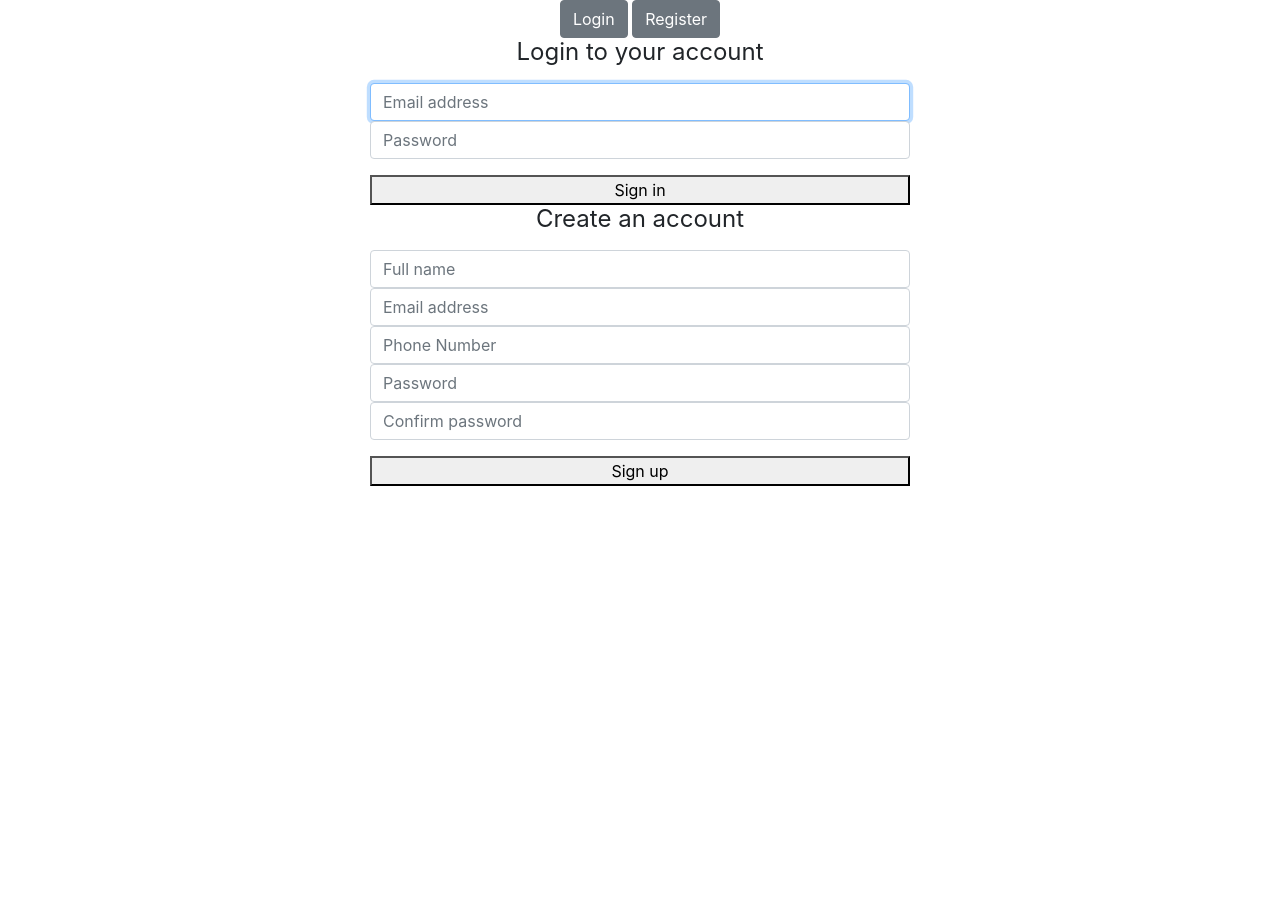
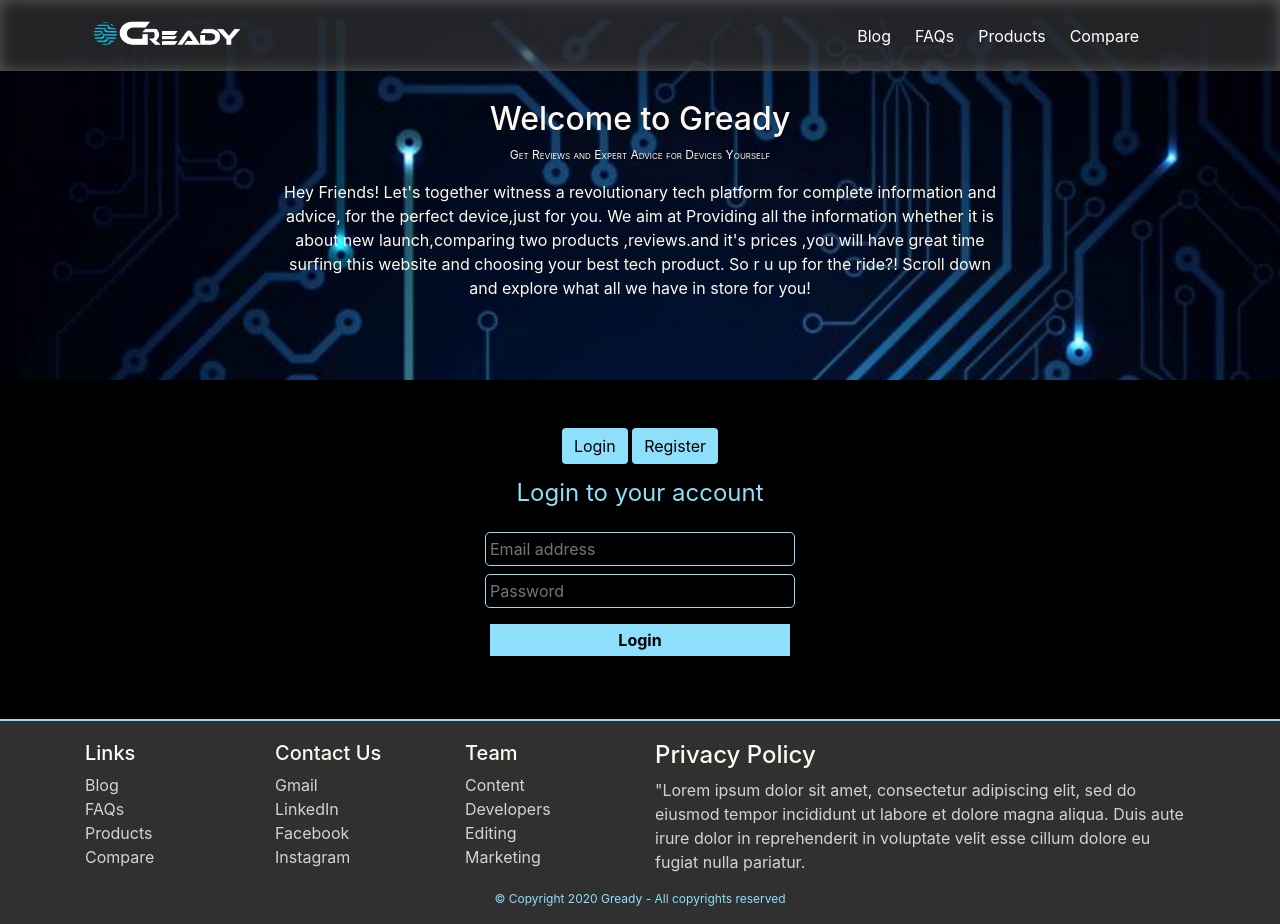
Before and after one commit to LazyCoder-1506/GREADY_prototype, a website: page login.html in a window 1280 px wide. Before the commit the page ends 800 px from the top, so only its background shows below. Drawn offline with nearby package versions, Linux system fonts and the light colour scheme.

Commit message:
login page attached

```diff
--- a/css/styles.css
+++ b/css/styles.css
@@ -60,6 +60,20 @@
     color : black;
 }
 
+.button_solid_color
+{
+    background-color : #8ddffc;
+    color : black;
+    border : none;
+}
+
+.input_fields_transparent
+{
+    background : none;
+    border : 1px solid #8ddffc;
+    border-radius : 5px;
+}
+
 .hr_plain
 {
     background-color : #8ddffc;
@@ -102,19 +116,19 @@
 
 #row_bg
 {
-    background-image : linear-gradient(to right, rgba(0,0,0,1), rgba(0,0,0,0.2), rgba(0,0,0,0.2),rgba(0,0,0,0.2),rgba(0,0,0,0.2), rgba(0,0,0,1)), url(../img/background2.jpg);
+    background-image : linear-gradient(to right, rgba(0,0,0,1), rgba(0,0,0,0.2), rgba(0,0,0,0.2),rgba(0,0,0,0.2),rgba(0,0,0,0.2), rgba(0,0,0,1)), url(../img/home_row_bg.jpg);
     background-size : 100% 100%;
 }
 
 #product_bg
 {
-    background-image : linear-gradient(to right, rgba(0,0,0,0), rgba(0,0,0,0), rgba(0,0,0,0),rgba(0,0,0,0),rgba(0,0,0,0), rgba(0,0,0,1)), url(../img/background.jpg);
+    background-image : linear-gradient(to right, rgba(0,0,0,0), rgba(0,0,0,0), rgba(0,0,0,0),rgba(0,0,0,0),rgba(0,0,0,0), rgba(0,0,0,1)), url(../img/home_product_bg.jpg);
     background-size : 100% 100%;
 }
 
 #compare_bg
 {
-    background-image : linear-gradient(to left, rgba(0,0,0,0), rgba(0,0,0,0), rgba(0,0,0,0),rgba(0,0,0,0),rgba(0,0,0,0), rgba(0,0,0,1)), url(../img/background1.jpg);
+    background-image : linear-gradient(to left, rgba(0,0,0,0), rgba(0,0,0,0), rgba(0,0,0,0),rgba(0,0,0,0),rgba(0,0,0,0), rgba(0,0,0,1)), url(../img/home_compare_bg.jpg);
     background-size : 100% 100%;
 }
 
@@ -122,9 +136,6 @@
 {
 
     padding : 3px 3px;
-    background : none;
-    border : 1px solid #8ddffc;
-    border-radius : 5px;
     resize : none;
 }
 
@@ -155,6 +166,19 @@
 }
 /*Blog page CSS ends*/
 
+/*Login page CSS*/
+#register
+{
+    display : none;
+}
+
+.form-signin {
+    width: 100%;
+    max-width: 330px;
+    padding: 15px;
+    margin: auto;
+}
+
 /*media queries*/
 @media (max-width : 900px)
 {
--- a/login.html
+++ b/login.html
@@ -1,7 +1,7 @@
 <!DOCTYPE html>
 <html>
 <head>
-	<title>Gready - Blog</title>
+	<title>Gready - Login</title>
 <!-- Required meta tags -->
     <meta charset="utf-8">
     <meta name="viewport" content="width=device-width, initial-scale=1, shrink-to-fit=no">
@@ -10,52 +10,154 @@
 	<link rel="stylesheet" href="https://stackpath.bootstrapcdn.com/font-awesome/4.7.0/css/font-awesome.min.css">
 
 <!-- Custom -->
-	<link rel="stylesheet" type="text/css" href="custom.css">
+
 
 <!-- Bootstrap -->
     <link rel="stylesheet" href="https://stackpath.bootstrapcdn.com/bootstrap/4.5.0/css/bootstrap.min.css">
+    <link rel="stylesheet" type="text/css" href="css/styles.css">
 </head>
-<body class="login-box">
-  <main>
-    <div class="container">
+<body>
+    <!--Navigation Bar-->
+
+	<nav class="navbar navbar-dark navbar-expand-sm fixed-top">
+        <div class="container">
+            <button class="navbar-toggler" type="button" data-toggle="collapse" data-target="#Navbar">
+                <span class="navbar-toggler-icon"></span>
+            </button>
+            <a class="navbar-brand mr-auto" href="index.html"><img src="img/brand1.png" height="45"></a>
+            <div class="collapse navbar-collapse" id="Navbar">
+                <ul class="navbar-nav ml-auto">
+                        <li class="nav-item mr-2"><a class="nav-link" href="blog.html">Blog</a></li>
+                        <li class="nav-item mr-2"><a class="nav-link" href="faq.html">FAQs</a></li>
+                        <li class="nav-item mr-2"><a class="nav-link" href="products.html">Products</a></li>
+                        <li class="nav-item mr-5"><a class="nav-link" href="compare.html">Compare</a></li>
+                </ul>
+			</div>
+
+		</div>
+	</nav>
+
+<!--Header-->
+
+	<header class="jumbotron">
+        <div class="container">
+            <div class="row row-content">
+                <div class = "col-12 col-lg-8 offset-lg-2 text_floralwhite text-center">
+					<h2>Welcome to Gready</h2>
+					<p style = "font-size : 12px; font-variant : small-caps">Get Reviews and Expert Advice for Devices Yourself</p>
+					<p>
+						Hey Friends! Let's together witness a revolutionary tech platform for complete information and
+						advice, for the perfect device,just for you. We aim at Providing all the information whether it is
+						about new launch,comparing two products ,reviews.and it's prices ,you will have great time
+						surfing this website and choosing your best tech product. So r u up for the ride?!
+						Scroll down and explore what all we have in store for you!
+					</p>
+				</div>
+
+            </div>
+        </div>
+	</header>
+
+    <div class="container my-5">
       <div class="row">
-        <div class="col-sm-3"></div>
-        <div class="col-sm-6">
+        <div class="col-sm-6 offset-sm-3">
           <div class="form-box">
             <div class="text-center">
-              <button type="button" class="btn btn-secondary" onclick="login()">Login</button>
-              <button type="button" class="btn btn-secondary" onclick="register()">Register</button>
+                <button type="button" class="btn button_solid_color" onclick="login()">Login</button>
+                <button type="button" class="btn button_solid_color" onclick="register()">Register</button>
             </div>
   <!--  Start Login Form-->
             <form class="form-signin" id="login">
-              <h4 class="text-blue text-center mb-3 font-weight-normal">Login to your account</h4>
+                <h4 class="text_blue text-center mb-3 font-weight-normal">Login to your account</h4>
 
-              <input type="email" class="form-control" placeholder="Email address" required autofocus>
-              <input type="password" class="form-control" placeholder="Password" required>
-
-              <button class="login-button btn-block mt-3" type="submit">Sign in</button>
+                <div class = "form-row">
+                    <input type="email" class="input_fields_transparent text-white w-100 p-1 align-self-center mt-2 mx-auto" placeholder="Email address" required>
+                </div>
+                <div class = "form-row">
+                    <input type="password" class="input_fields_transparent text-white w-100 p-1 align-self-center mt-2 mx-auto" placeholder="Password" required>
+                </div>
+                <button class="button_solid_color btn-block mt-3 p-1" type="submit"><strong>Login</strong></button>
             </form>
   <!--  End Login Form-->
 
   <!--  Start Register Form-->
             <form class="form-signin"  id="register">
-                <h4 class="text-blue text-center mb-3 font-weight-normal">Create an account</h4>
-
-                <input type="text" class="form-control" placeholder="Full name" required autofocus>
-                <input type="email" class="form-control" placeholder="Email address" required autofocus>
-                <input type="phone" class="form-control" placeholder="Phone Number" required autofocus>
-                <input type="password" class="form-control" placeholder="Password" required autofocus>
-                <input type="password" class="form-control" placeholder="Confirm password" required>
-
-                <button class="login-button btn-block mt-3" type="submit">Sign up</button>
+                <h4 class="text_blue text-center mb-3 font-weight-normal">Create an account</h4>
+                <div class = "form-row">
+                    <input type="text" class="input_fields_transparent text-white w-100 p-1 align-self-center mt-2 mx-auto" placeholder="Full name" required>
+                </div>
+                <div class = "form-row">
+                    <input type="email" class="input_fields_transparent text-white w-100 p-1 align-self-center mt-2 mx-auto" placeholder="Email address" required>
+                </div>
+                <div class = "form-row">
+                    <input type="phone" class="input_fields_transparent text-white w-100 p-1 align-self-center mt-2 mx-auto" placeholder="Phone Number" required>
+                </div>
+                <div class = "form-row">
+                    <input type="password" class="input_fields_transparent text-white w-100 p-1 align-self-center mt-2 mx-auto" placeholder="Password" required>
+                </div>
+                <div class = "form-row">
+                    <input type="password" class="input_fields_transparent text-white w-100 p-1 align-self-center mt-2 mx-auto" placeholder="Confirm password" required>
+                </div>
+                <button class="button_solid_color btn-block mt-3 p-1" type="submit"><strong>Register</strong></button>
             </form>
   <!--  End Register Form-->
           </div>
         </div>
-        <div class="col-sm-3"></div>
       </div>
     </div>
-  </main>
+
+    <!--Footer-->
+
+	<footer class="footer text_floralwhite">
+        <div class="container">
+            <div class="row">
+                <div class="col-4 col-md-2">
+                    <h5>Links</h5>
+                    <ul class="list-unstyled">
+                        <li><a class = "text_lightgrey footer_link" href="blog.html">Blog</a></li>
+                        <li><a class = "text_lightgrey footer_link" href="forum.html">FAQs</a></li>
+                        <li><a class = "text_lightgrey footer_link" href="products.html">Products</a></li>
+                        <li><a class = "text_lightgrey footer_link" href="compare.html">Compare</a></li>
+                    </ul>
+				</div>
+
+				<div class="col-4 col-md-2">
+                    <h5>Contact Us</h5>
+                    <ul class="list-unstyled">
+                        <li><a class = "text_lightgrey footer_link" href="blog.html">Gmail</a></li>
+                        <li><a class = "text_lightgrey footer_link" href="forum.html">LinkedIn</a></li>
+                        <li><a class = "text_lightgrey footer_link" href="prooducts.html">Facebook</a></li>
+                        <li><a class = "text_lightgrey footer_link" href="compare.html">Instagram</a></li>
+                    </ul>
+                </div>
+
+				<div class="col-4 col-md-2">
+                    <h5>Team</h5>
+                    <ul class="list-unstyled">
+                        <li><a class = "text_lightgrey footer_link" href="team.html">Content</a></li>
+                        <li><a class = "text_lightgrey footer_link" href="team.html">Developers</a></li>
+                        <li><a class = "text_lightgrey footer_link" href="team.html">Editing</a></li>
+                        <li><a class = "text_lightgrey footer_link" href="team.html">Marketing</a></li>
+                    </ul>
+				</div>
+
+				<div class = "col-12 col-md-6">
+					<h4>Privacy Policy</h4>
+					<p class = "text_lightgrey">
+						"Lorem ipsum dolor sit amet, consectetur adipiscing elit, sed do eiusmod tempor incididunt ut labore et dolore magna aliqua.
+						Duis aute irure dolor in reprehenderit in voluptate velit esse cillum dolore eu fugiat nulla pariatur.
+					</p>
+				</div>
+
+           </div>
+           <div class="row justify-content-center">
+                <div class="col-auto">
+                    <p class = "text_blue" style = "font-size : 12px">© Copyright 2020 Gready - All copyrights reserved</p>
+                </div>
+           </div>
+        </div>
+    </footer>
+
   <script type="text/javascript">
     var loginSection = document.getElementById("login");
     var registerSection = document.getElementById("register");
```
Also changed, not shown: blog.html (+1 -1 lines), index.html (+2 -2 lines), img/blog.jpg (deleted), img/home_compare_bg.jpg (renamed from img/background1.jpg), img/home_product_bg.jpg (renamed from img/background.jpg), img/home_row_bg.jpg (renamed from img/background2.jpg), img/login.jpg (deleted).
